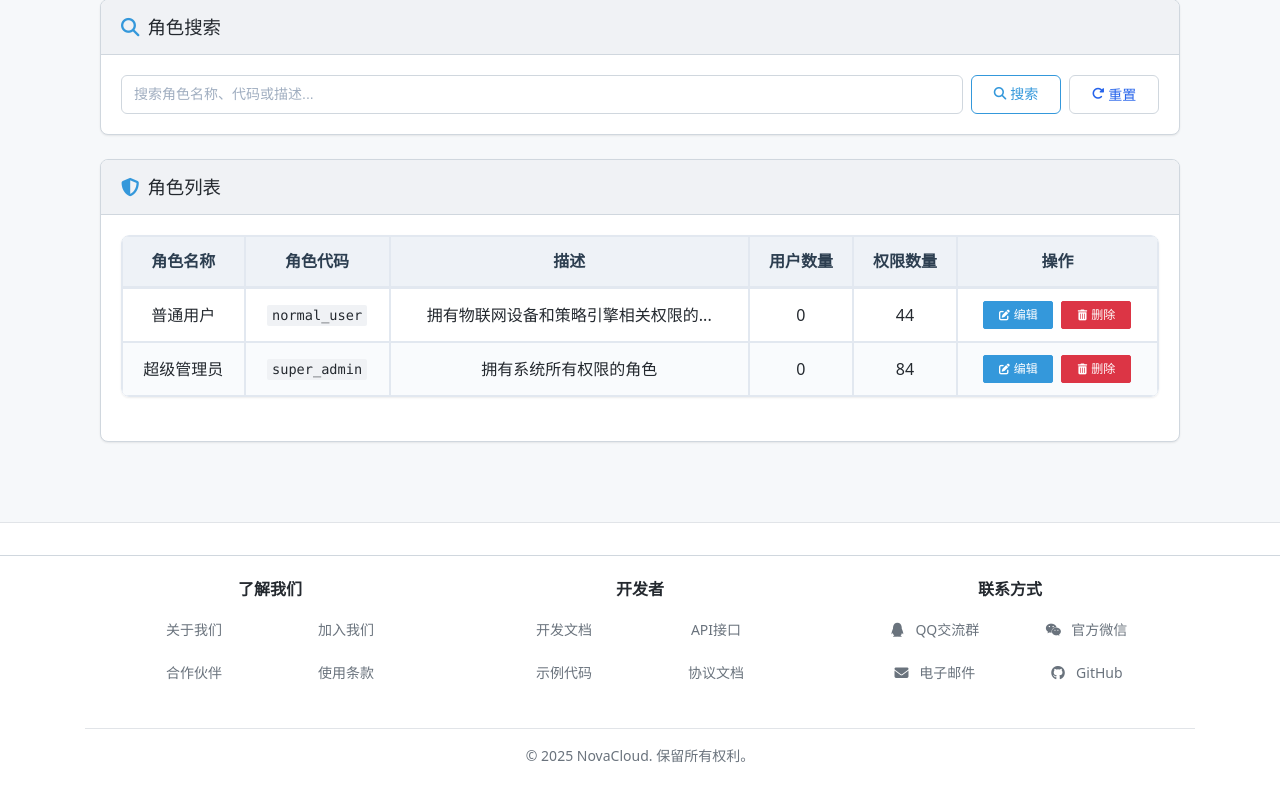
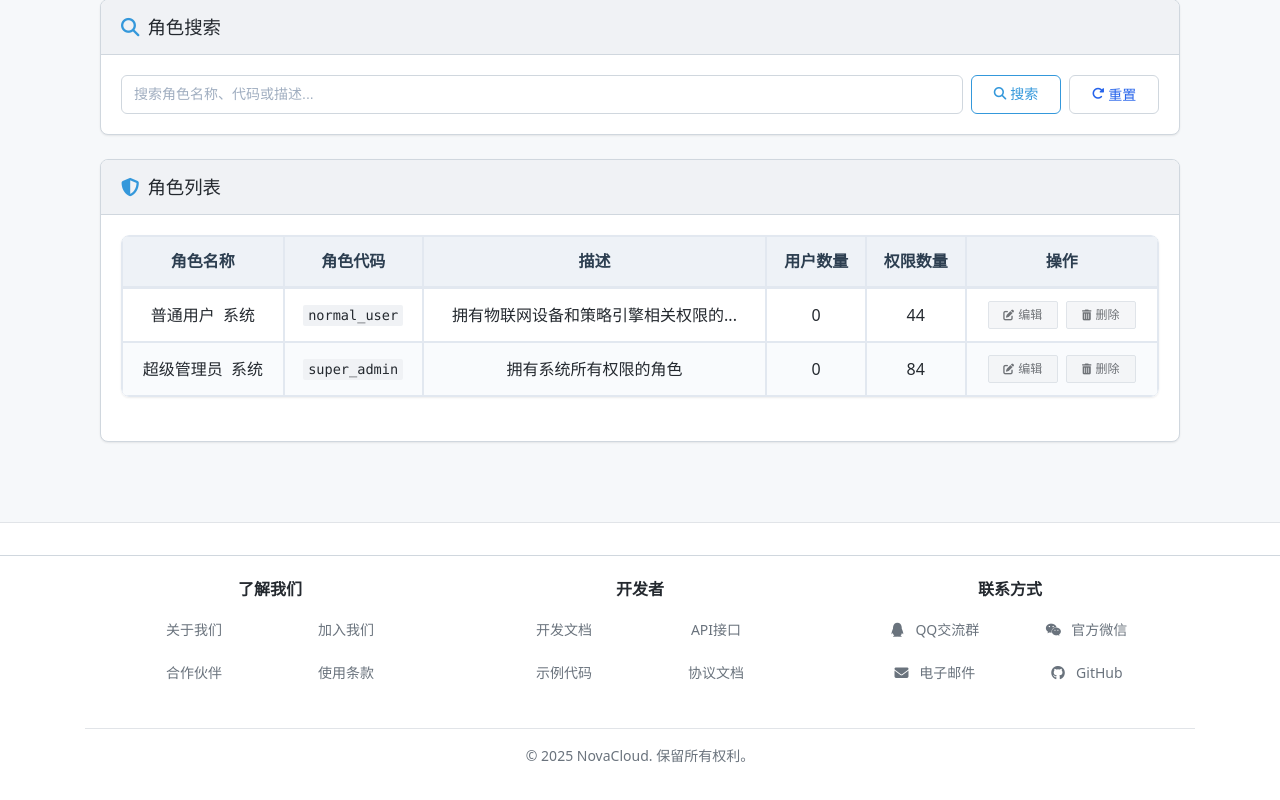
Before and after one commit to Miraitowa-la/NovaCloud, a Django app: page /manage/roles/ in a window 1280 px wide. Shown: the part 157-957 px from the top of the page. Run offline with Django 5.2, Linux system fonts and the light colour scheme; the visitor is signed in with stand-in values (Sample User, id 1); data comes from the database, SQL or seed files in the repository.

Commit message:
增加默认权限不可被删除和修改限制

```diff
--- a/admin_panel/views.py
+++ b/admin_panel/views.py
@@ -293,6 +293,9 @@ def role_list_view(request):
     # 排序
     roles = roles.order_by('name')
 
+    # 标记系统默认角色
+    system_role_codenames = ['super_admin', 'normal_user']
+
     # 分页
     paginator = Paginator(roles, 10)  # 每页10条记录
     page_number = request.GET.get('page', 1)
@@ -303,6 +306,7 @@ def role_list_view(request):
         'page_obj': page_obj,
         'search_query': search_query,
         'admin_page_title': '角色与权限管理',
+        'system_role_codenames': system_role_codenames,  # 传递系统角色列表到模板
     }
     return render(request, 'admin_panel/role_list.html', context)
 
@@ -340,6 +344,12 @@ def role_update_view(request, role_id):
     """更新角色视图"""
     role = get_object_or_404(Role, id=role_id)
 
+    # 检查是否为系统默认角色
+    system_role_codenames = ['super_admin', 'normal_user']
+    if role.codename in system_role_codenames:
+        messages.error(request, f'系统默认角色"{role.name}"不允许编辑')
+        return redirect('admin_panel:role_list')
+
     if request.method == 'POST':
         form = RoleForm(request.POST, instance=role)
         if form.is_valid():
@@ -376,6 +386,12 @@ def role_delete_confirm_view(request, role_id):
     """角色删除确认视图"""
     role = get_object_or_404(Role, id=role_id)
 
+    # 检查是否为系统默认角色
+    system_role_codenames = ['super_admin', 'normal_user']
+    if role.codename in system_role_codenames:
+        messages.error(request, f'系统默认角色"{role.name}"不允许删除')
+        return redirect('admin_panel:role_list')
+
     # 检查是否有用户使用此角色
     user_count = UserProfile.objects.filter(role=role).count()
     if user_count > 0:
@@ -395,6 +411,12 @@ def role_delete_confirm_view(request, role_id):
 def role_delete_view(request, role_id):
     """删除角色视图"""
     role = get_object_or_404(Role, id=role_id)
+
+    # 检查是否为系统默认角色
+    system_role_codenames = ['super_admin', 'normal_user']
+    if role.codename in system_role_codenames:
+        messages.error(request, f'系统默认角色"{role.name}"不允许删除')
+        return redirect('admin_panel:role_list')
 
     # 检查是否有用户使用此角色
     user_count = UserProfile.objects.filter(role=role).count()
--- a/templates/admin_panel/role_list.html
+++ b/templates/admin_panel/role_list.html
@@ -57,13 +57,26 @@
                     <tbody>
                         {% for role in page_obj %}
                         <tr>
-                            <td>{{ role.name }}</td>
+                            <td>
+                                {{ role.name }}
+                                {% if role.codename in system_role_codenames %}
+                                <span class="badge badge-info ml-1" title="系统默认角色">系统</span>
+                                {% endif %}
+                            </td>
                             <td><code>{{ role.codename }}</code></td>
                             <td>{{ role.description|truncatechars:20 }}</td>
                             <td>{{ role.user_count }}</td>
                             <td>{{ role.permissions.count }}</td>
                             <td>
                                 <div class="d-flex justify-content-center">
+                                    {% if role.codename in system_role_codenames %}
+                                    <button class="btn btn-sm btn-secondary action-btn mr-2" disabled title="系统默认角色不可编辑">
+                                        <i class="fas fa-edit mr-1"></i> 编辑
+                                    </button>
+                                    <button class="btn btn-sm btn-secondary action-btn" disabled title="系统默认角色不可删除">
+                                        <i class="fas fa-trash-alt mr-1"></i> 删除
+                                    </button>
+                                    {% else %}
                                     <a href="{% url 'admin_panel:role_update' role.id %}" class="btn btn-sm btn-primary action-btn mr-2" title="编辑">
                                         <i class="fas fa-edit mr-1"></i> 编辑
                                     </a>
@@ -75,6 +88,7 @@
                                     <button class="btn btn-sm btn-secondary action-btn" disabled title="该角色正在被用户使用，不能删除">
                                         <i class="fas fa-trash-alt mr-1"></i> 删除
                                     </button>
+                                    {% endif %}
                                     {% endif %}
                                 </div>
                             </td>
```
